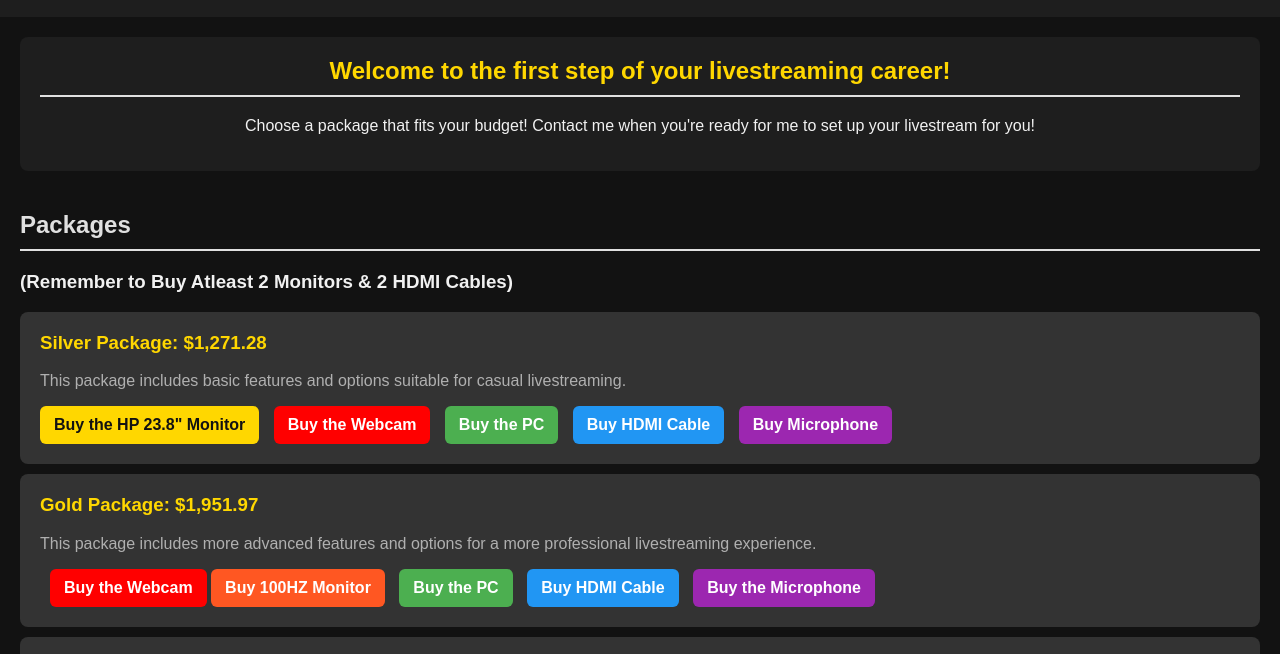
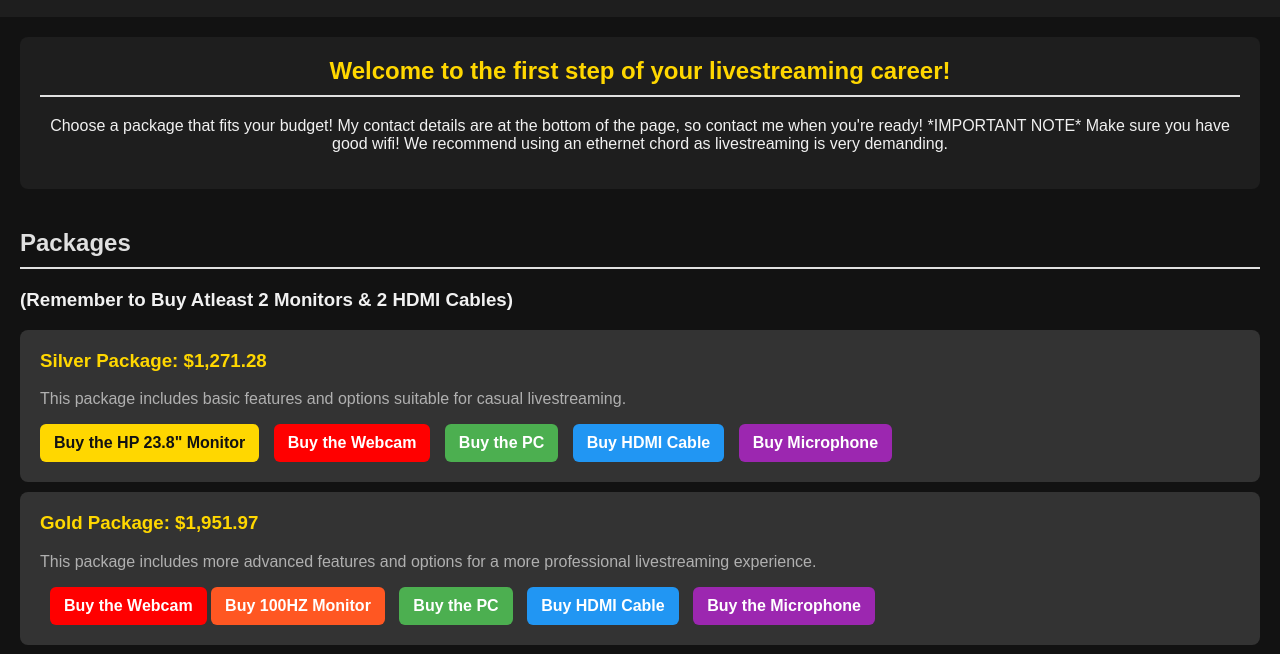
Before and after one commit to GabeHernandez-Cyber/Fuze-Streams, a plain HTML site: page index.html in a window 1280 px wide. Shown: the part 60-714 px from the top of the page. Drawn offline with Linux system fonts and the light colour scheme.

Commit message:
Update index.html

```diff
--- a/index.html
+++ b/index.html
@@ -121,7 +121,7 @@
     <div class="container">
         <section class="the-point">
             <h2>Welcome to the first step of your livestreaming career!</h2>
-            <p>Choose a package that fits your budget! Contact me when you're ready for me to set up your livestream for you!</p>
+            <p>Choose a package that fits your budget! My contact details are at the bottom of the page, so contact me when you're ready! *IMPORTANT NOTE* Make sure you have good wifi! We recommend using an ethernet chord as livestreaming is very demanding.</p>
         </section>
 
         <!-- Packages Section -->
```
